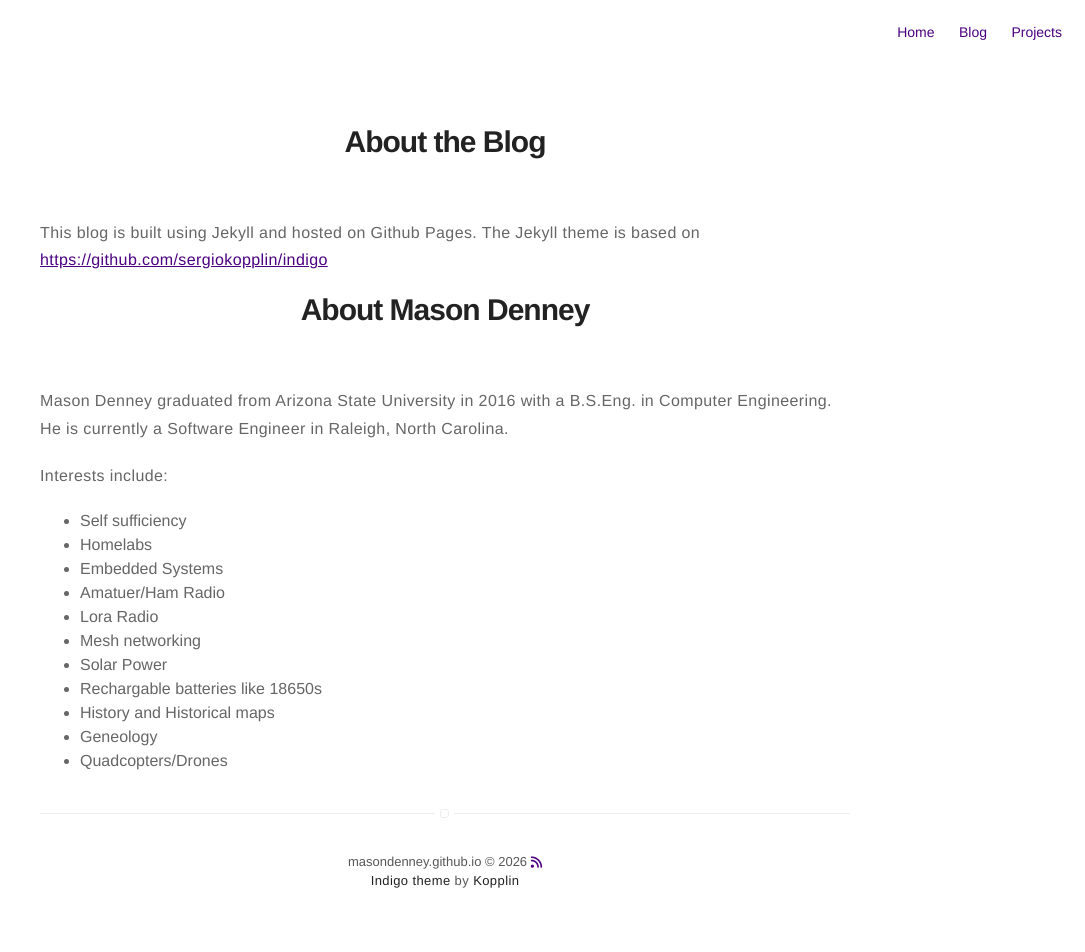
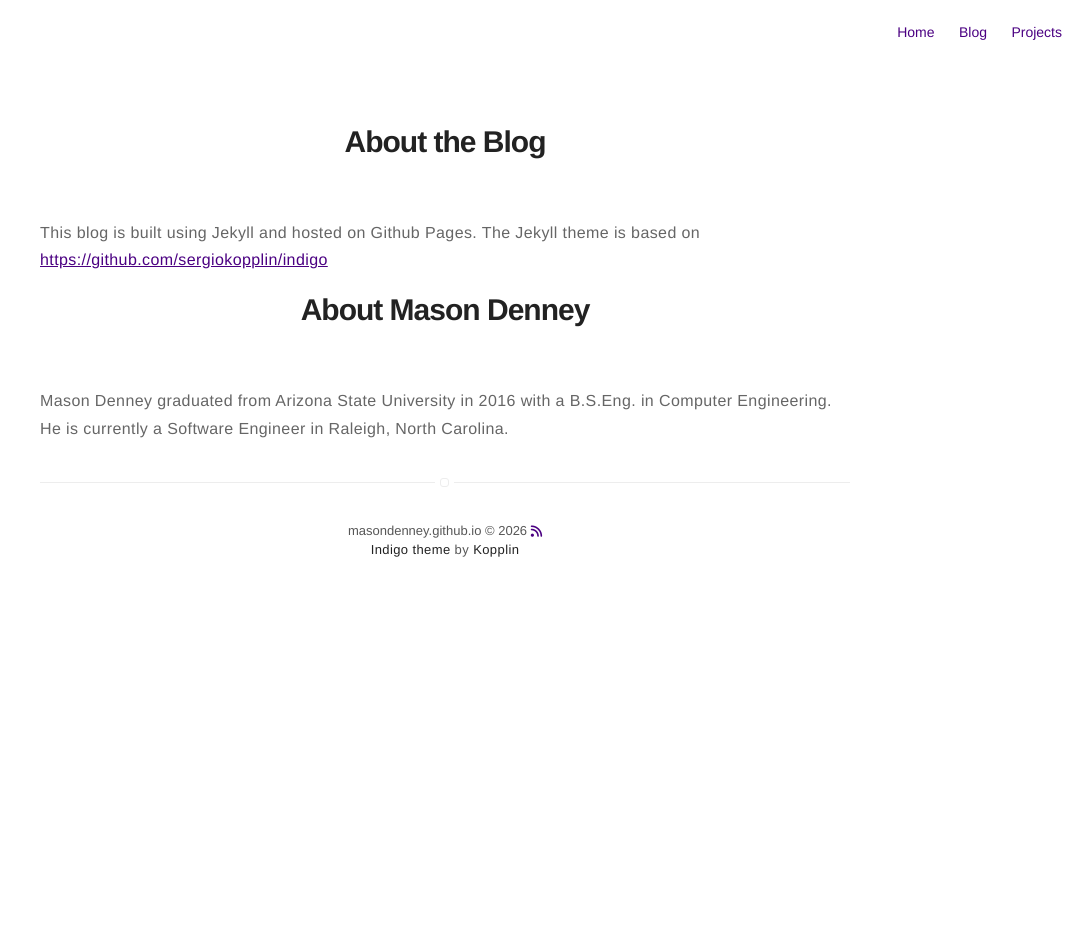
Before and after one commit to MasonDenney/masondenney.github.io, a Jekyll site: the page built from about.md, in a window 1280 px wide. Shown: the whole page, without its empty margins (195-1280 px from the left). Built offline with Jekyll 4.4.1, drawn with Linux system fonts in a browser that asks for light colours; nearby versions of some CDN libraries; after the commit the page ends 900 px from its top, so only the background shows below that.

Commit message:
Remove details from about

```diff
--- a/about.md
+++ b/about.md
@@ -7,16 +7,3 @@ This blog is built using Jekyll and hosted on Github Pages. The Jekyll theme is
 
 # About Mason Denney
 Mason Denney graduated from Arizona State University in 2016 with a B.S.Eng. in Computer Engineering. He is currently a Software Engineer in Raleigh, North Carolina.
-
-Interests include:
-- Self sufficiency
-- Homelabs
-- Embedded Systems
-- Amatuer/Ham Radio
-- Lora Radio
-- Mesh networking
-- Solar Power
-- Rechargable batteries like 18650s
-- History and Historical maps
-- Geneology
-- Quadcopters/Drones
```
